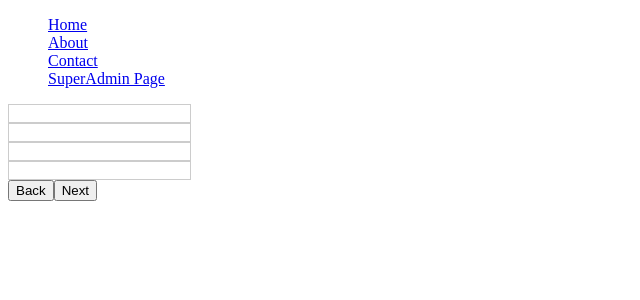
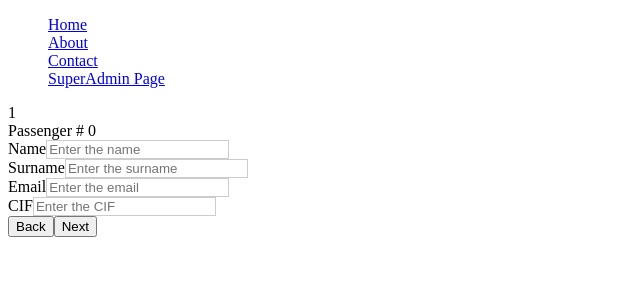
Before and after one commit to eugeneonufran/NoGravity_ui, a React (Create React App) app: page /bookingform in a window 1280 px wide. Shown: the top 300 px of the page, without its empty margins (0-640 px from the left). Built offline with nearby package versions, Linux system fonts and the light colour scheme; no server answers.

Commit message:
Added multiply passengers

```diff
--- a/src/components/passenger/FormInput.tsx
+++ b/src/components/passenger/FormInput.tsx
@@ -1,6 +1,8 @@
 import React from "react";
 
 interface FormInputProps {
+  field_name: string;
+  placeholder: string;
   value: string;
   onItemBlur: (value: string) => void;
   onItemChange: (value: string) => void;
@@ -8,6 +10,8 @@ interface FormInputProps {
 }
 
 export const FormInput = ({
+  field_name,
+  placeholder,
   value,
   onItemChange,
   hasError,
@@ -27,7 +31,9 @@ export const FormInput = ({
 
   return (
     <div>
+      {field_name}
       <input
+        placeholder={placeholder}
         type='text'
         value={value}
         onChange={handleChange}
--- a/src/components/passenger/PassengersInfoForm.tsx
+++ b/src/components/passenger/PassengersInfoForm.tsx
@@ -1,5 +1,8 @@
-import React, { useState } from "react";
-import { FormInput } from "./FormInput"; // Assuming you have the CustomInput component
+import React, { useContext, useEffect, useState } from "react";
+import { FormInput } from "./FormInput";
+import { ISeat } from "../../models/ISeat";
+import { ApiContext } from "../../contexts/ApiContext";
+import axios from "axios";
 
 interface PersonalInfoFormProps {
   onNext: (info: PersonalInfoData) => void;
@@ -21,7 +24,31 @@ interface FormItem {
   error?: string | null;
 }
 
-export const PassengersInfoForm: React.FC<PersonalInfoFormProps> = (props) => {
+export const PassengersInfoForm = ({ onNext }: PersonalInfoFormProps) => {
+  const [availableSeats, setAvailableSeats] = useState<ISeat[]>([]);
+  const { api_domain } = useContext(ApiContext);
+
+  useEffect(() => {
+    const getSeatsInfo = async () => {
+      try {
+        const gI = localStorage.getItem("chosenRoute");
+        const route = gI ? JSON.parse(gI) : [];
+
+        const response = await axios.post<ISeat[]>(
+          `${api_domain}/api/Booking/seats`,
+          route
+        );
+        setAvailableSeats(
+          response.data.filter((seat) => seat.isVacant === true)
+        );
+      } catch (error) {
+        console.error("Fetch error:", error);
+      }
+    };
+
+    getSeatsInfo();
+  }, [api_domain]);
+
   const [data, setData] = useState<PersonalInfoItem[]>([
     {
       name: { value: "", error: null },
@@ -66,6 +93,23 @@ export const PassengersInfoForm: React.FC<PersonalInfoFormProps> = (props) => {
     cif: (value: string) => value.trim() !== "",
   };
 
+  const handleAddPassenger = () => {
+    const updatedPassengersList = [...data];
+    updatedPassengersList.push({
+      name: { value: "", error: null },
+      surname: { value: "", error: null },
+      email: { value: "", error: null },
+      cif: { value: "", error: null },
+    });
+    setData(updatedPassengersList);
+  };
+
+  const handleDeletePassenger = (index: number) => {
+    const updatedPassengersList = [...data];
+    updatedPassengersList.splice(index, 1);
+    setData(updatedPassengersList);
+  };
+
   const validate = () => {
     const newData = [...data];
     data.forEach((element, index) => {
@@ -90,52 +134,68 @@ export const PassengersInfoForm: React.FC<PersonalInfoFormProps> = (props) => {
     ) {
       setData(newData);
     } else {
-      props.onNext({ info: newData });
+      onNext({ info: newData });
     }
   };
 
   return (
     <div>
       <div>
+        {data.length}
         {data.map((item, index) => (
           <div key={index}>
+            Passenger # {index}
             <FormInput
+              field_name='Name'
+              placeholder='Enter the name'
               key={index}
               value={data[index]["name"].value}
-              onItemBlur={() =>
-                handleBlur("name", index, data[index]["name"].value)
-              }
+              onItemBlur={() => handleBlur("name", index, item.name.value)}
               onItemChange={(e) => handleChange("name", index, e)}
-              hasError={data[index]["name"].error != null}
+              hasError={item.name.error != null}
             />
             <FormInput
+              field_name='Surname'
+              placeholder='Enter the surname'
               value={data[index]["surname"].value}
               onItemBlur={() =>
-                handleBlur("surname", index, data[index]["surname"].value)
+                handleBlur("surname", index, item.surname.value)
               }
               onItemChange={(e) => handleChange("surname", index, e)}
-              hasError={data[index]["surname"].error != null}
+              hasError={item.surname.error != null}
             />
             <FormInput
+              field_name='Email'
+              placeholder='Enter the email'
               value={data[index]["email"].value}
-              onItemBlur={() =>
-                handleBlur("email", index, data[index]["email"].value)
-              }
+              onItemBlur={() => handleBlur("email", index, item.email.value)}
               onItemChange={(e) => handleChange("email", index, e)}
-              hasError={data[index]["email"].error != null}
+              hasError={item.email.error != null}
             />
             <FormInput
+              field_name='CIF'
+              placeholder='Enter the CIF'
               value={data[index]["cif"].value}
-              onItemBlur={() =>
-                handleBlur("cif", index, data[index]["cif"].value)
-              }
+              onItemBlur={() => handleBlur("cif", index, item.cif.value)}
               onItemChange={(e) => handleChange("cif", index, e)}
-              hasError={data[index]["cif"].error != null}
+              hasError={item.cif.error != null}
             />
+            {data.length > 1 && (
+              <button
+                type='button'
+                onClick={() => handleDeletePassenger(index)}>
+                -
+              </button>
+            )}
           </div>
         ))}
       </div>
       <div>
+        {availableSeats.length > data.length && (
+          <button type='button' onClick={handleAddPassenger}>
+            +
+          </button>
+        )}
         <button>Back</button>
         <button type='button' onClick={validate}>
           Next
```
